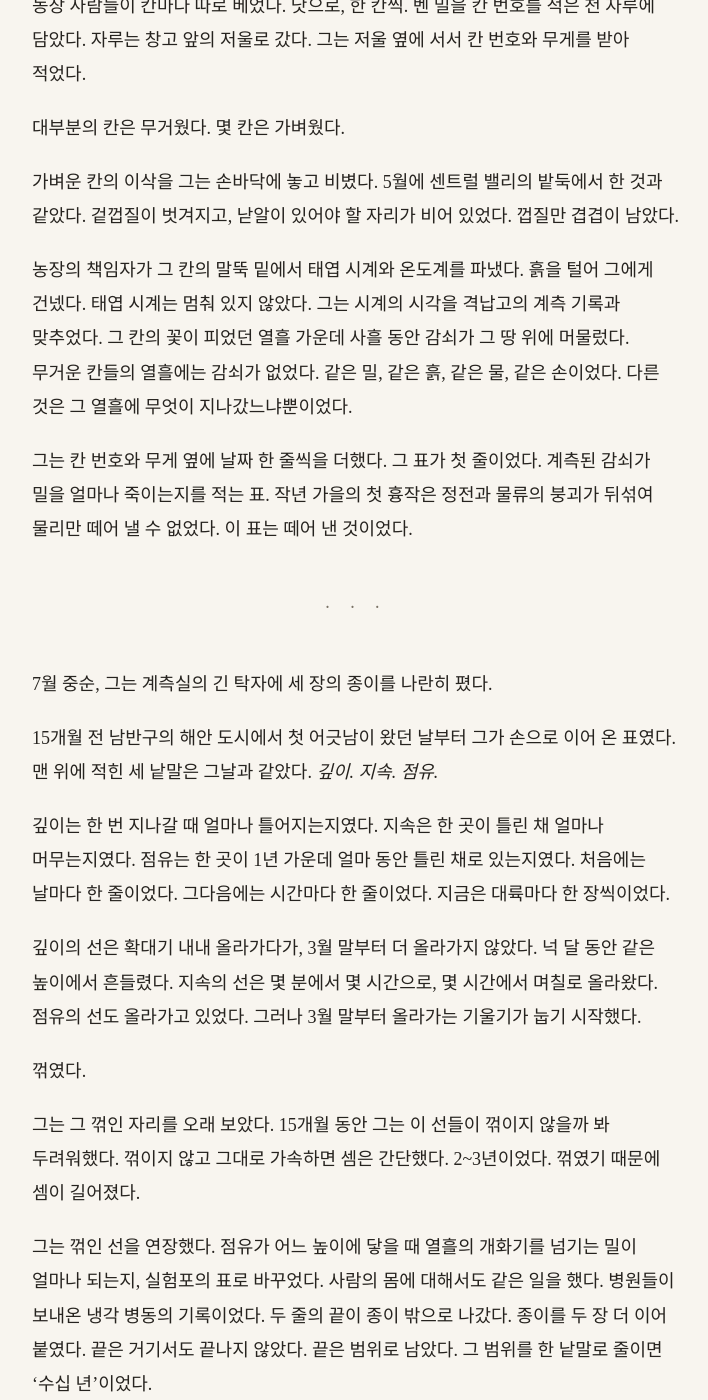
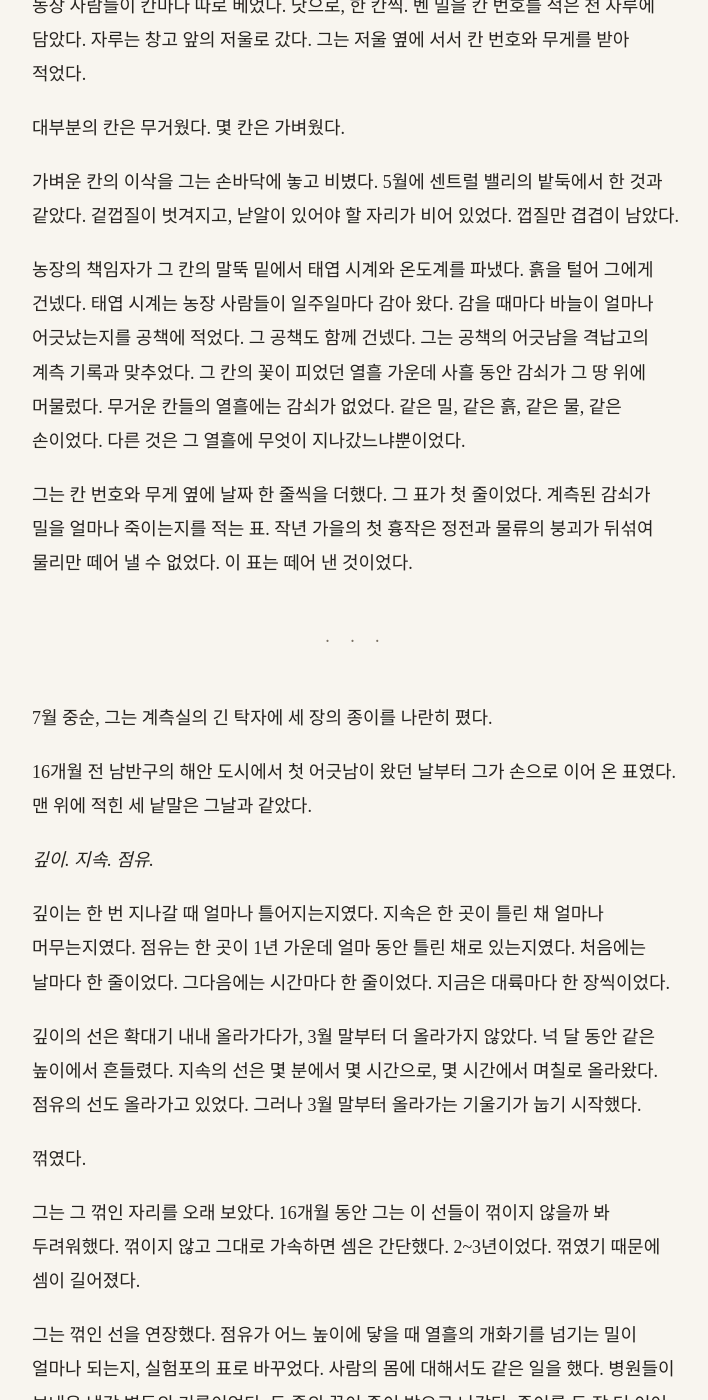
Before and after one commit to kangkkang/writer_s1_public, a Jekyll site: the page built from vol2/084.md, in a window 1280 px wide and 1400 px high, scrolled down 409 px. Shown: the whole window, without its empty margins (284-992 px from the left). Built offline with Jekyll 4.4.1, drawn with Linux system fonts in a browser that asks for light colours; our own code applies the rules of GitHub Pages for plain Markdown files; some of the changed text lies outside the part shown.

Commit message:
Update from https://github.com/kangkkang/writer_s1/commit/ac45d4bc0d909c45f0be3a67dca6ac1bb804a02d

```diff
--- a/vol2/084.md
+++ b/vol2/084.md
@@ -10,7 +10,7 @@
 
 가벼운 칸의 이삭을 그는 손바닥에 놓고 비볐다. 5월에 센트럴 밸리의 밭둑에서 한 것과 같았다. 겉껍질이 벗겨지고, 낟알이 있어야 할 자리가 비어 있었다. 껍질만 겹겹이 남았다.
 
-농장의 책임자가 그 칸의 말뚝 밑에서 태엽 시계와 온도계를 파냈다. 흙을 털어 그에게 건넸다. 태엽 시계는 멈춰 있지 않았다. 그는 시계의 시각을 격납고의 계측 기록과 맞추었다. 그 칸의 꽃이 피었던 열흘 가운데 사흘 동안 감쇠가 그 땅 위에 머물렀다. 무거운 칸들의 열흘에는 감쇠가 없었다. 같은 밀, 같은 흙, 같은 물, 같은 손이었다. 다른 것은 그 열흘에 무엇이 지나갔느냐뿐이었다.
+농장의 책임자가 그 칸의 말뚝 밑에서 태엽 시계와 온도계를 파냈다. 흙을 털어 그에게 건넸다. 태엽 시계는 농장 사람들이 일주일마다 감아 왔다. 감을 때마다 바늘이 얼마나 어긋났는지를 공책에 적었다. 그 공책도 함께 건넸다. 그는 공책의 어긋남을 격납고의 계측 기록과 맞추었다. 그 칸의 꽃이 피었던 열흘 가운데 사흘 동안 감쇠가 그 땅 위에 머물렀다. 무거운 칸들의 열흘에는 감쇠가 없었다. 같은 밀, 같은 흙, 같은 물, 같은 손이었다. 다른 것은 그 열흘에 무엇이 지나갔느냐뿐이었다.
 
 그는 칸 번호와 무게 옆에 날짜 한 줄씩을 더했다. 그 표가 첫 줄이었다. 계측된 감쇠가 밀을 얼마나 죽이는지를 적는 표. 작년 가을의 첫 흉작은 정전과 물류의 붕괴가 뒤섞여 물리만 떼어 낼 수 없었다. 이 표는 떼어 낸 것이었다.
 
@@ -18,7 +18,9 @@
 
 7월 중순, 그는 계측실의 긴 탁자에 세 장의 종이를 나란히 폈다.
 
-15개월 전 남반구의 해안 도시에서 첫 어긋남이 왔던 날부터 그가 손으로 이어 온 표였다. 맨 위에 적힌 세 낱말은 그날과 같았다. *깊이. 지속. 점유.*
+16개월 전 남반구의 해안 도시에서 첫 어긋남이 왔던 날부터 그가 손으로 이어 온 표였다. 맨 위에 적힌 세 낱말은 그날과 같았다.
+
+*깊이. 지속. 점유.*
 
 깊이는 한 번 지나갈 때 얼마나 틀어지는지였다. 지속은 한 곳이 틀린 채 얼마나 머무는지였다. 점유는 한 곳이 1년 가운데 얼마 동안 틀린 채로 있는지였다. 처음에는 날마다 한 줄이었다. 그다음에는 시간마다 한 줄이었다. 지금은 대륙마다 한 장씩이었다.
 
@@ -26,17 +28,17 @@
 
 꺾였다.
 
-그는 그 꺾인 자리를 오래 보았다. 15개월 동안 그는 이 선들이 꺾이지 않을까 봐 두려워했다. 꺾이지 않고 그대로 가속하면 셈은 간단했다. 2~3년이었다. 꺾였기 때문에 셈이 길어졌다.
+그는 그 꺾인 자리를 오래 보았다. 16개월 동안 그는 이 선들이 꺾이지 않을까 봐 두려워했다. 꺾이지 않고 그대로 가속하면 셈은 간단했다. 2~3년이었다. 꺾였기 때문에 셈이 길어졌다.
 
 그는 꺾인 선을 연장했다. 점유가 어느 높이에 닿을 때 열흘의 개화기를 넘기는 밀이 얼마나 되는지, 실험포의 표로 바꾸었다. 사람의 몸에 대해서도 같은 일을 했다. 병원들이 보내온 냉각 병동의 기록이었다. 두 줄의 끝이 종이 밖으로 나갔다. 종이를 두 장 더 이어 붙였다. 끝은 거기서도 끝나지 않았다. 끝은 범위로 남았다. 그 범위를 한 낱말로 줄이면 '수십 년'이었다.
 
-브란트가 그의 등 뒤에 와 섰다. 안경 너머로 이어 붙인 종이를 끝까지 따라 읽었다.
+브란트가 그의 등 뒤에 와 섰다. 이어 붙인 종이를 끝까지 따라 읽었다.
 
 "꺾인 게 몇 달이에요?"
 
 "넉 달이요."
 
-"넉 달." 브란트가 손가락으로 꺾인 자리를 짚었다. "3년 동안 올라가던 선이 넉 달 눕는 거, 바람일 수도 있어요. 다음 넉 달에 다시 일어설 수도 있고요. 그 경우의 선도 그려요. 박사님이 바라는 선만 그리지 말고요."
+"넉 달." 브란트가 손가락으로 꺾인 자리를 짚었다. "1년 동안 올라가던 선이 넉 달 눕는 거, 바람일 수도 있어요. 다음 넉 달에 다시 일어설 수도 있고요. 그 경우의 선도 그려요. 박사님이 바라는 선만 그리지 말고요."
 
 그는 대답하지 않았다. 연필을 들어, 꺾인 자리에서 선 하나를 다시 위로 꺾어 올렸다. 꺾임이 일시적이었을 때의 선이었다. 그 선은 종이 두 장 앞에서 끝났다. 범위의 앞쪽 끝이 그만큼 당겨졌다. 범위가 넓어졌다.
 
@@ -54,7 +56,7 @@
 
 "다 올 수 있어요?"
 
-"아니요. 하늘길이 반쯤 끊겼어요. 몇 나라는 못 와요. 못 오는 나라는 기권으로 처리할게요." 헤들룬드가 잠깐 말을 멈췄다. "물어볼게요, 박사님. 그날 얼마나 길게 말씀하실 거예요?"
+"아니요. 하늘길이 반쯤 끊겼어요. 몇 나라는 못 와요. 못 오는 나라는 기권으로 처리할게요." 헤들룬드가 잠깐 말을 멈췄다. "하나 여쭤도 될까요, 박사님. 그날 얼마나 길게 말씀하실 거예요?"
 
 "하루요."
 
@@ -84,13 +86,13 @@
 
 8월 18일 목요일 오전 9시, 회의실의 벽은 꺼져 있었다.
 
-2막 내내 그 벽은 각국 정부의 화면으로 가득했다. 화면마다 한 나라였고, 화면 속 사람들은 밤이거나 낮이었다. 오늘은 한쪽 벽 전체가 검은 유리였다. 그 유리에 회의실이 비쳐 있었다. 긴 탁자, 그 둘레의 의자들, 의자에 앉은 사람들.
+봉인 전까지 그 벽은 각국 정부의 화면으로 가득했다. 화면마다 한 나라였고, 화면 속 사람들은 밤이거나 낮이었다. 오늘은 한쪽 벽 전체가 검은 유리였다. 그 유리에 회의실이 비쳐 있었다. 긴 탁자, 그 둘레의 의자들, 의자에 앉은 사람들.
 
 사람들이 앉아 있었다. 처음이었다.
 
-한 나라에 한 사람씩이었다. 대부분 장관이었고, 몇은 차관이었다. 어떤 사람은 사흘 걸려 왔다고 했다. 비행기를 두 번 갈아타고, 한 번은 공항에서 하룻밤을 잤다고 했다. 탁자 둘레에 빈 의자가 여섯 있었다. 의자 앞에 나라 이름의 패가 놓여 있었다. 오지 못한 나라들이었다.
+한 나라에 한 사람씩이었다. 대부분 장관이었고, 몇은 차관이었다. 어떤 사람은 사흘 걸려 왔다고 했다. 비행기를 두 번 갈아타고, 한 번은 공항에서 하룻밤을 잤다고 했다. 그 사람의 셔츠 깃이 한쪽만 구겨져 있었다. 탁자 둘레에 빈 의자가 여섯 있었다. 의자 앞에 나라 이름의 패가 놓여 있었다. 오지 못한 나라들이었다.
 
-탁자 끝, 2막에 그녀가 늘 앉던 자리에는 남아메리카의 한 나라 대표가 앉아 있었다.
+탁자 끝, 그 벽이 켜져 있던 동안 그녀가 늘 앉던 자리에는 남아메리카의 한 나라 대표가 앉아 있었다.
 
 헤들룬드가 회의를 열었다. 짧게. 이 자리의 내용은 9월의 발표 전까지 밖으로 나가지 않는다는 것, 기록은 남기되 화면으로 내보내지 않는다는 것. 그다음 브란트가 일어서서 계측 숫자를 읽었다. 망의 상태, 감쇠의 지역 수, 지속의 중앙값. 합쇼체로, 짧게 끊어서. 대표들은 받아 적지 않았다. 그 숫자들은 다들 이미 알고 있었다.
 
@@ -106,19 +108,19 @@
 
 백 개가 켜졌다. 노랗고 작은 불이었다. 검은 유리벽에 그 불빛이 한 줄로 비쳤다.
 
-그는 줄의 가운데쯤에서 전구 하나를 손가락으로 집어 반 바퀴 비틀었다.
+그는 줄의 가운데쯤에서 전구 하나를 손가락으로 집어 반 바퀴 비틀었다. 작은 유리가 소켓 안에서 긁히는 소리가 났다.
 
-백 개가 한꺼번에 꺼졌다.
+백 개가 한꺼번에 꺼졌다. 검은 유리벽의 한 줄도 같이 꺼졌다.
 
 방이 조용했다. 누군가 숨을 짧게 들이쉬었다.
 
-"전구 하나가 나갈 확률이 아주 작아도, 백 개를 한 줄로 이으면 어느 하나는 늘 나가 있습니다. 그러면 줄 전체가 꺼집니다." 그가 말했다. "전력망이 이렇습니다. 통신도, 시간을 맞추는 망도 이렇습니다. 지구 어딘가 한 곳만 틀려도 그 그물 전체가 흔들립니다. 그래서 1년 반 만에 이렇게 됐습니다."
+"전구 하나가 나갈 확률이 작아도, 백 개를 한 줄로 이으면 그 확률이 백 배 가까이 됩니다. 그리고 하나만 나가도 줄 전체가 꺼집니다." 그가 말했다. "전력망이 이렇습니다. 통신도, 시간을 맞추는 망도 이렇습니다. 지구 어딘가 한 곳만 틀려도 그 그물 전체가 흔들립니다. 그래서 1년 반 만에 이렇게 됐습니다."
 
 그는 비튼 전구를 손가락으로 가리켰다.
 
 "그런데 밭 하나는 이 전구 하나만 봅니다. 사람 하나도 그렇습니다. 자기 자리에 감쇠가 오느냐만 봅니다. 줄 전체가 아니라요."
 
-노르웨이의 대표가 손을 들었다. 4년 전, 갯벌의 0.2미터 앞에서 몇백 배를 세워도 그만큼 늘지 않으면 어떻게 하느냐고 물었던 사람이었다. 그동안 머리가 하얗게 세어 있었다. 그의 나라 북부의 부지는 결국 지어졌고, 3막에 들어 그 부지의 마을 하나가 감쇠 지역 안에 들었다.
+노르웨이의 대표가 손을 들었다. 4년 전, 갯벌의 0.2미터 앞에서 몇백 배를 세워도 그만큼 늘지 않으면 어떻게 하느냐고 물었던 사람이었다. 그동안 머리가 하얗게 세어 있었다. 그의 나라 북부의 부지는 결국 지어졌고, 지난해 봄부터 그 부지의 마을 하나가 감쇠 지역 안에 들었다.
 
 "1년 반 만에 이렇게 됐습니다." 노르웨이의 대표가 말했다. "그런데 어떻게 수십 년입니까. 줄전구는 알겠습니다. 그래도 숫자를 낮춰 말씀하시는 것 아닙니까. 사람들이 견딜 수 있게요."
 
@@ -144,11 +146,11 @@
 
 "밀이 먼저입니다. 그리고 사람의 몸입니다." 그가 말했다. "밀은 1년에 열흘만 꽃을 피웁니다. 그 열흘만 문이 열립니다. 그 열흘 가운데 한 번만 감쇠를 맞아도 그해를 잃습니다. 꽃은 피는데 열매가 맺히지 않습니다."
 
-그는 가방에서 이삭 두 개를 꺼내 탁자 위에 놓았다. 실험포에서 가져온 것이었다. 하나는 무거웠고, 하나는 가벼웠다.
+그는 가방에서 이삭 두 개를 줄기째 꺼내 한 손에 세워 들었다. 실험포에서 가져온 것이었다. 하나는 고개를 숙였고, 하나는 곧게 섰다. 그는 그것을 탁자 위에 놓았다.
 
 "같은 밀, 같은 흙, 같은 날 뿌린 씨입니다. 다른 것은 그 열흘에 무엇이 지나갔느냐뿐입니다. 이런 칸을 일곱 곳에서 모았습니다. 계측된 감쇠가 밀을 얼마나 죽이는지를 이 칸들로 맞춘 표가 있습니다. 그 표와 이 꺾인 선을 겹쳐서 수십 년이 나왔습니다."
 
-네덜란드의 직무대행이 손을 들었다. 4년 전 그는 밴드를 끄자고 하던 의원 옆에 검은 넥타이를 매고 앉아 있었다. 지금은 직무대행이 아니었다. 그 나라의 장관이었다. 이름표에는 여전히 그때의 직함이 남아 있었다. 누군가 패를 새로 만들지 않았다.
+네덜란드의 직무대행이 손을 들었다. 4년 반 전 그는 밴드를 끄자고 하던 의원 옆에 검은 넥타이를 매고 앉아 있었다. 지금은 직무대행이 아니었다. 그 나라의 장관이었다. 이름표에는 여전히 그때의 직함이 남아 있었다. 누군가 패를 새로 만들지 않았다.
 
 "어느 나라가 마지막입니까." 그가 물었다.
 
@@ -196,4 +198,4 @@
 
 그는 그 전구를 집었다. 반 바퀴만 돌리면 백 개가 다시 켜질 것이었다.
 
-돌리지 않았다. 그는 탁자 밑으로 손을 넣어 플러그를 뽑았다. 그리고 줄을 한쪽 끝부터 감았다. 작은 유리 전구들이 손바닥 안에서 서로 부딪쳐 가늘게 울었다. 비틀린 전구 하나도 다른 전구들 사이로 함께 감겨 들어갔다.
+돌리지 않았다. 그는 탁자 밑으로 손을 넣어 플러그를 뽑았다. 그리고 줄을 한쪽 끝부터 감았다. 작은 유리 전구들이 손바닥 안에서 서로 부딪쳐 가늘게 울었다. 비틀린 전구 하나도 다른 전구들 사이로 함께 감겨 들어갔다. 다 감고 나니, 어느 것이 비틀린 전구였는지 알 수 없었다.
```
Also changed, not shown: other parts of vol2/084.md (+1 -1 lines).
